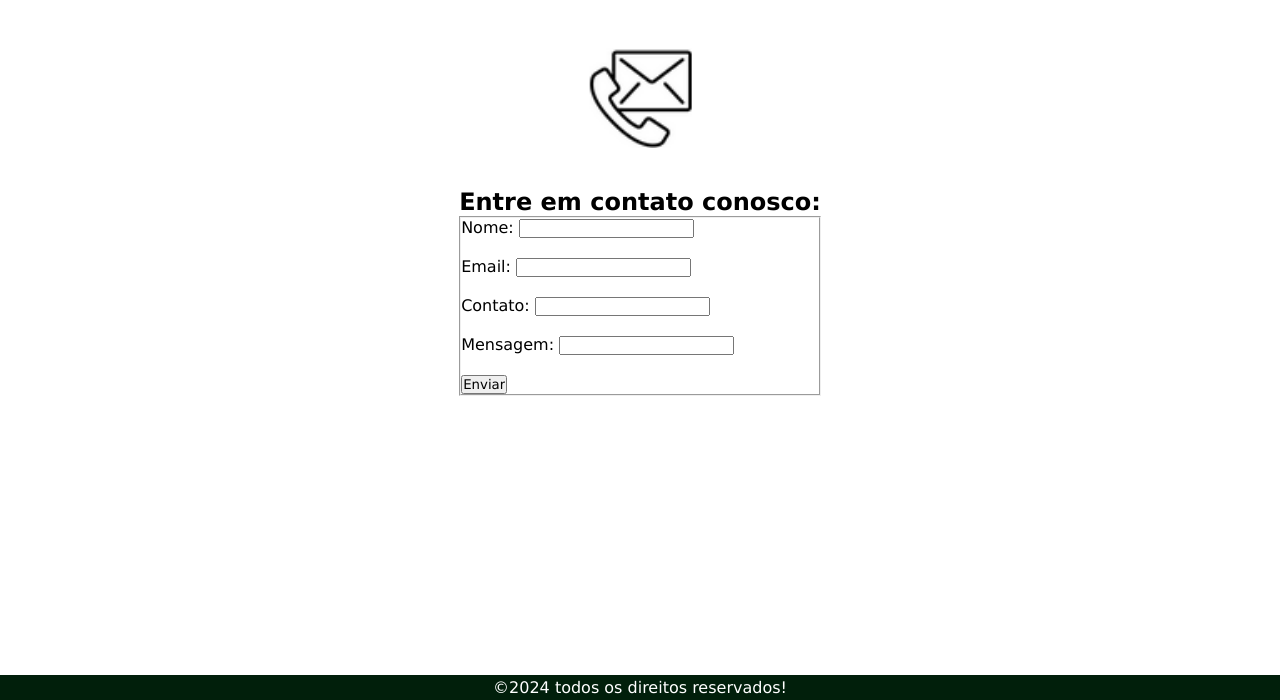
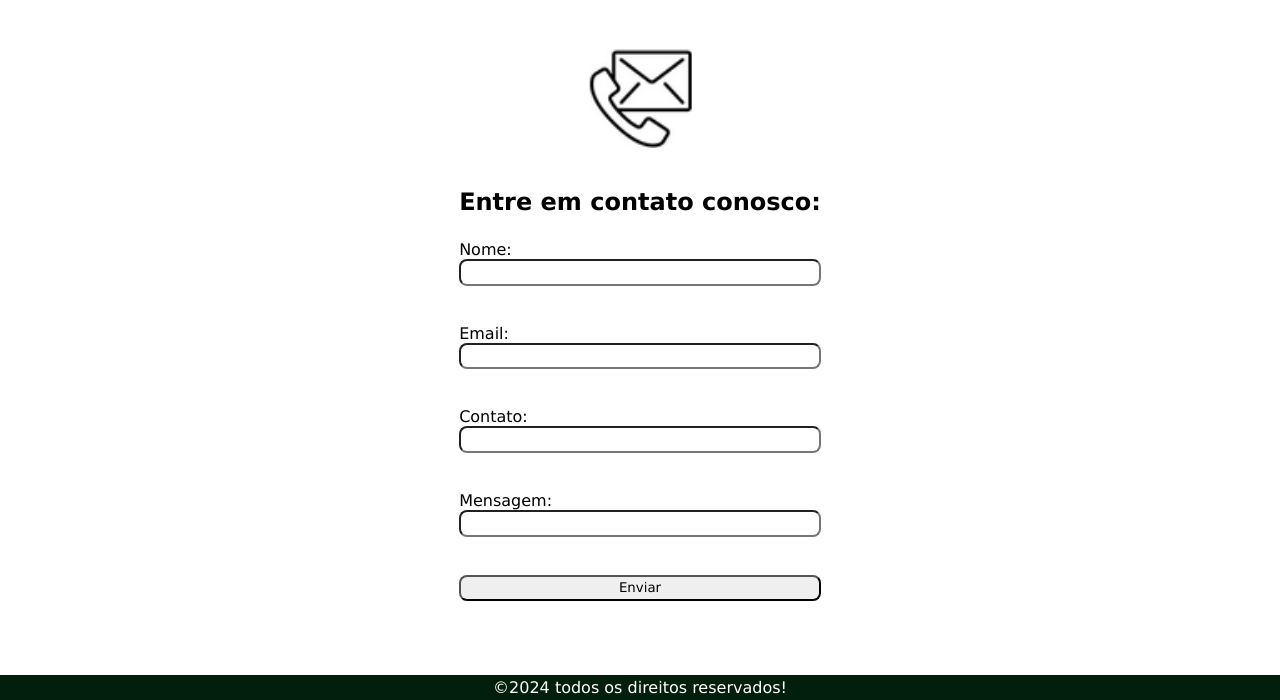
Before and after one commit to rafaelpratti/Site, a PHP site: page /contato.html in a window 1280 px wide. Shown: the part 100-800 px from the top of the page. Run offline with PHP 8.4, Linux system fonts and the light colour scheme.

Commit message:
comitada

```diff
--- a/css/contato.css
+++ b/css/contato.css
@@ -70,3 +70,16 @@ footer {
     height: 100px;
     margin-bottom: 5vh;
 }
+
+fieldset{
+    margin-top: 3vh;
+    border: none;
+    display: flex;
+    flex-direction: column;
+}
+
+input{
+    border-radius: 8px;
+    box-shadow: 1px;
+    height: 2em;
+}
```
